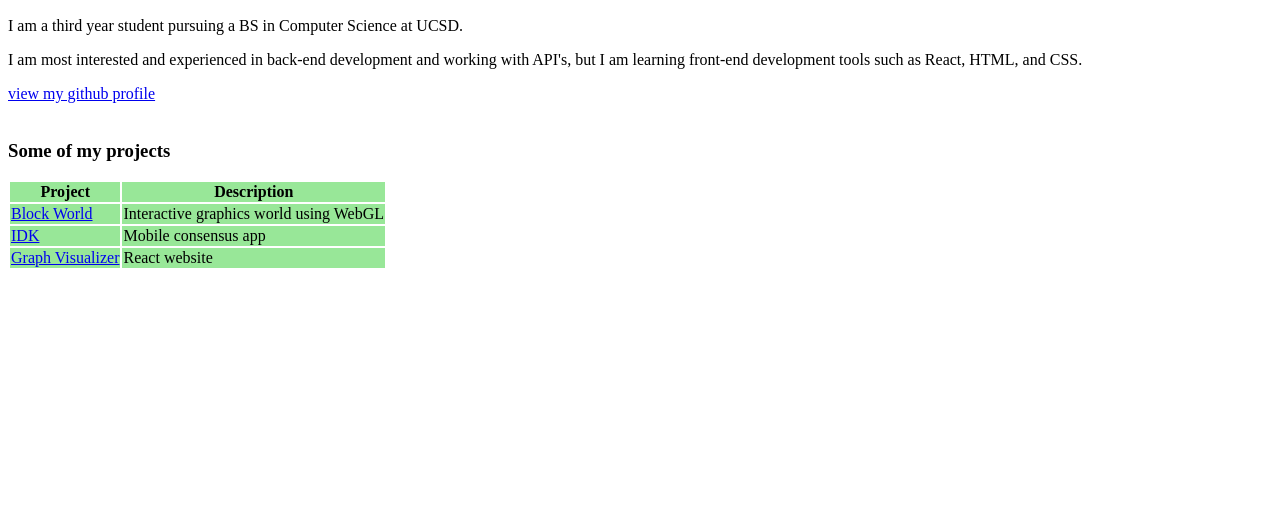
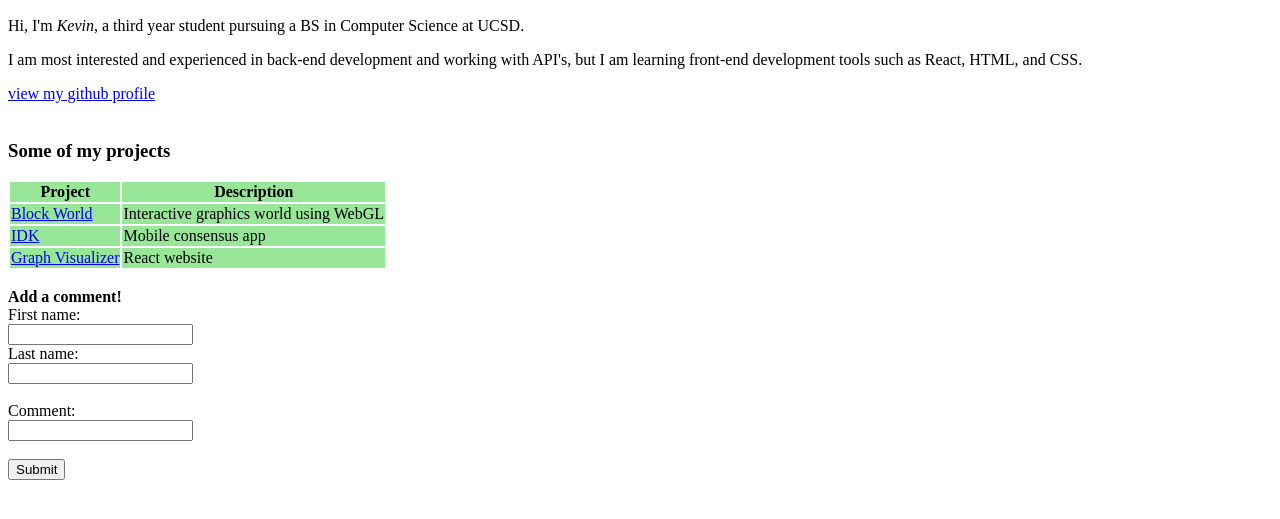
Before and after one commit to kevinyluo/HTML-and-DevTools, a plain HTML site: page index.html in a window 1280 px wide. Shown: the part 233-752 px from the top of the page. Drawn offline with Linux system fonts and the light colour scheme.

Commit message:
added all required HTML elements

```diff
--- a/index.html
+++ b/index.html
@@ -8,12 +8,13 @@
       <h1>Kevin Luo's User Page</h1>
       <img src="images/profilePicture.png" width="200" alt="Profile Picture">
       <section>
-        <p>I am a third year student pursuing a BS in Computer Science at UCSD.</p>
+        <p>Hi, I'm <i>Kevin</i>, a third year student pursuing a BS in Computer Science at UCSD.</p>
         <p>I am most interested and experienced in back-end development and working with API's, but I am learning front-end development tools such as React, HTML, and CSS.</p>
         <a href="https://github.com/kevinyluo">view my github profile</a>
       </section>
       <br>
       <h3>Some of my projects</h3>
+
       <table>
         <colgroup>
             <col style="background-color:rgb(152, 231, 152)">
@@ -36,5 +37,17 @@
             <td>React website</td>
           </tr>
       </table>
+
+      <br>
+      <b>Add a comment!</b>
+      <form >
+        <label for="fname">First name:</label><br>
+        <input type="text" id="fname" name="fname"><br>
+        <label for="lname">Last name:</label><br>
+        <input type="text" id="lname" name="lname"><br><br>
+        <label for="comment">Comment:</label><br>
+        <input type="text" id="comment" name="comment"><br><br>
+        <input type="submit" value="Submit">
+      </form>
   </body>
 </html>
```
Also changed, not shown: answers.txt (added).
